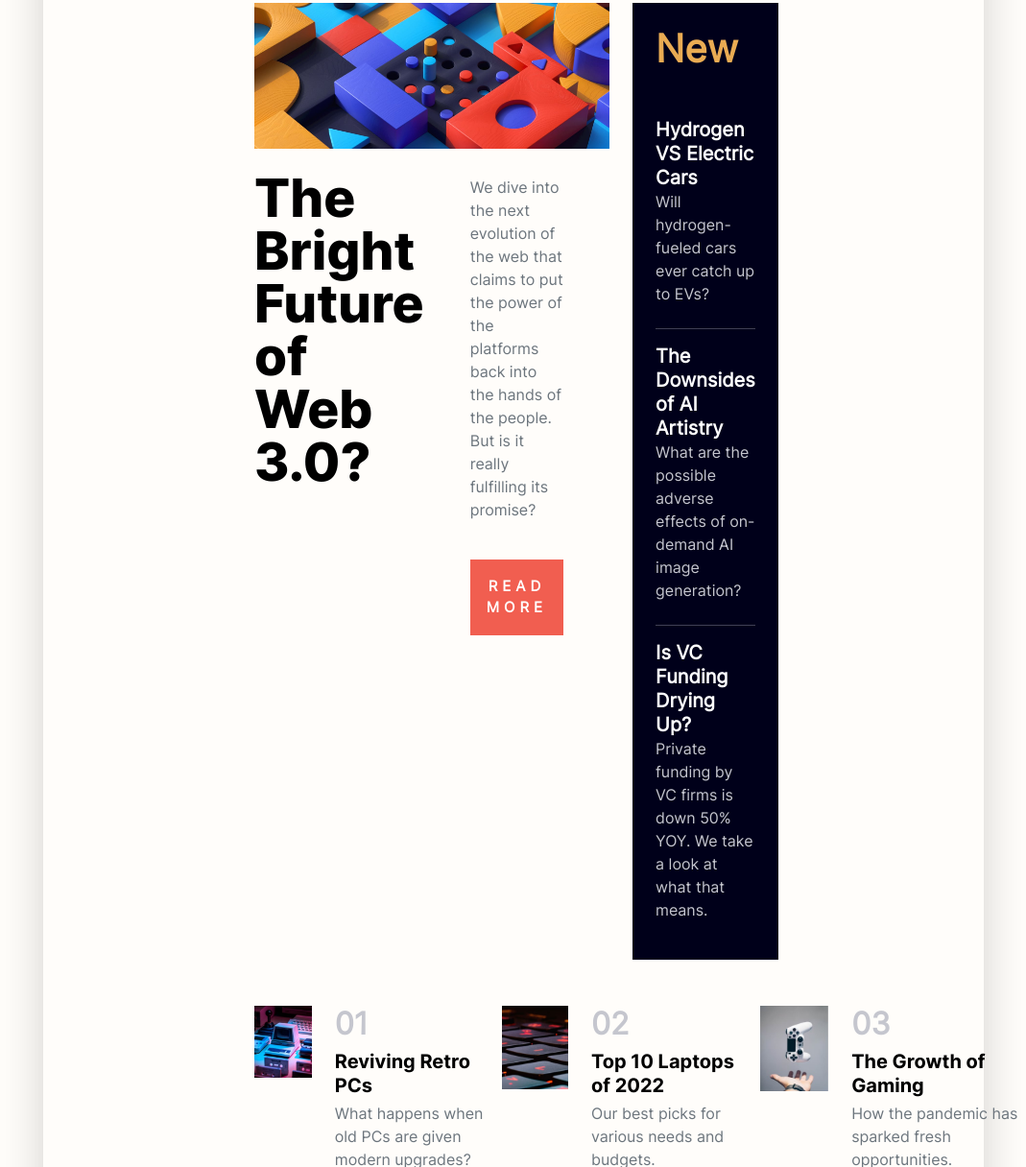
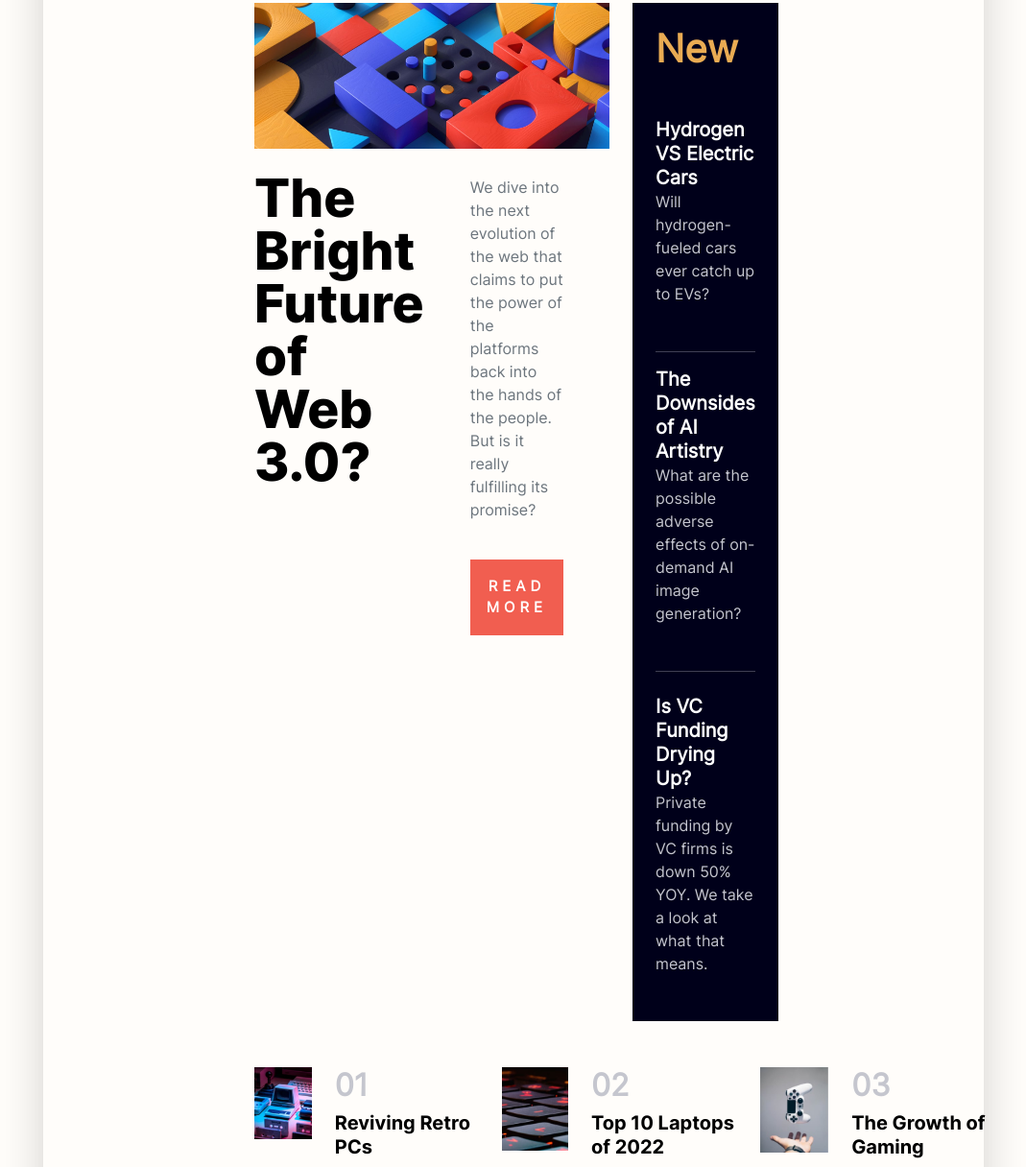
Before and after one commit to pixelRena/News-Homepage, a website: page index.html in a window 1280 px wide. Shown: the part 310-1526 px from the top of the page at 96% size, without its empty margins (105-1174 px from the left). Drawn offline with nearby package versions, Linux system fonts and the light colour scheme.

Commit message:
touch-ups for desktop layout

```diff
--- a/index.html
+++ b/index.html
@@ -56,14 +56,14 @@
         <!-- Column 2 -->
         <div class="flex-column bg-dark-blue p-4 w-45 text-white">
           <h1 class="text-orange mb-5 fw-bold">New</h1>
-          <a href="#" class="h5 text-decoration-none fw-bold mt-4 hover-text-orange white-text">Hydrogen VS Electric Cars</a>
-            <p class="text-dark-blue">Will hydrogen-fueled cars ever catch up to EVs?</p>
-          <hr class="mt-4"/>
-          <a href="#" class="h5 text-decoration-none fw-bold mt-4 hover-text-orange white-text">The Downsides of AI Artistry</a>
-            <p class="text-dark-blue">What are the possible adverse effects of on-demand AI image generation?</p>
-          <hr class="mt-4"/>
-          <a href="#" class="h5 text-decoration-none fw-bold mt-4 hover-text-orange white-text">Is VC Funding Drying Up?</a>
-            <p class="text-dark-blue">Private funding by VC firms is down 50% YOY. We take a look at what that means.</p>
+          <a href="#" class="h5 text-decoration-none fw-bold mt-5 hover-text-orange white-text">Hydrogen VS Electric Cars</a>
+            <p class="text-dark-blue mb-4">Will hydrogen-fueled cars ever catch up to EVs?</p>
+          <hr class="mt-5"/>
+          <a href="#" class="h5 text-decoration-none fw-bold mt-5 hover-text-orange white-text">The Downsides of AI Artistry</a>
+            <p class="text-dark-blue mb-4">What are the possible adverse effects of on-demand AI image generation?</p>
+          <hr class="mt-5 mb-4"/>
+          <a href="#" class="h5 text-decoration-none fw-bold mt-5 hover-text-orange white-text">Is VC Funding Drying Up?</a>
+            <p class="text-dark-blue mb-4">Private funding by VC firms is down 50% YOY. We take a look at what that means.</p>
         </div>
     </div>
 
```
